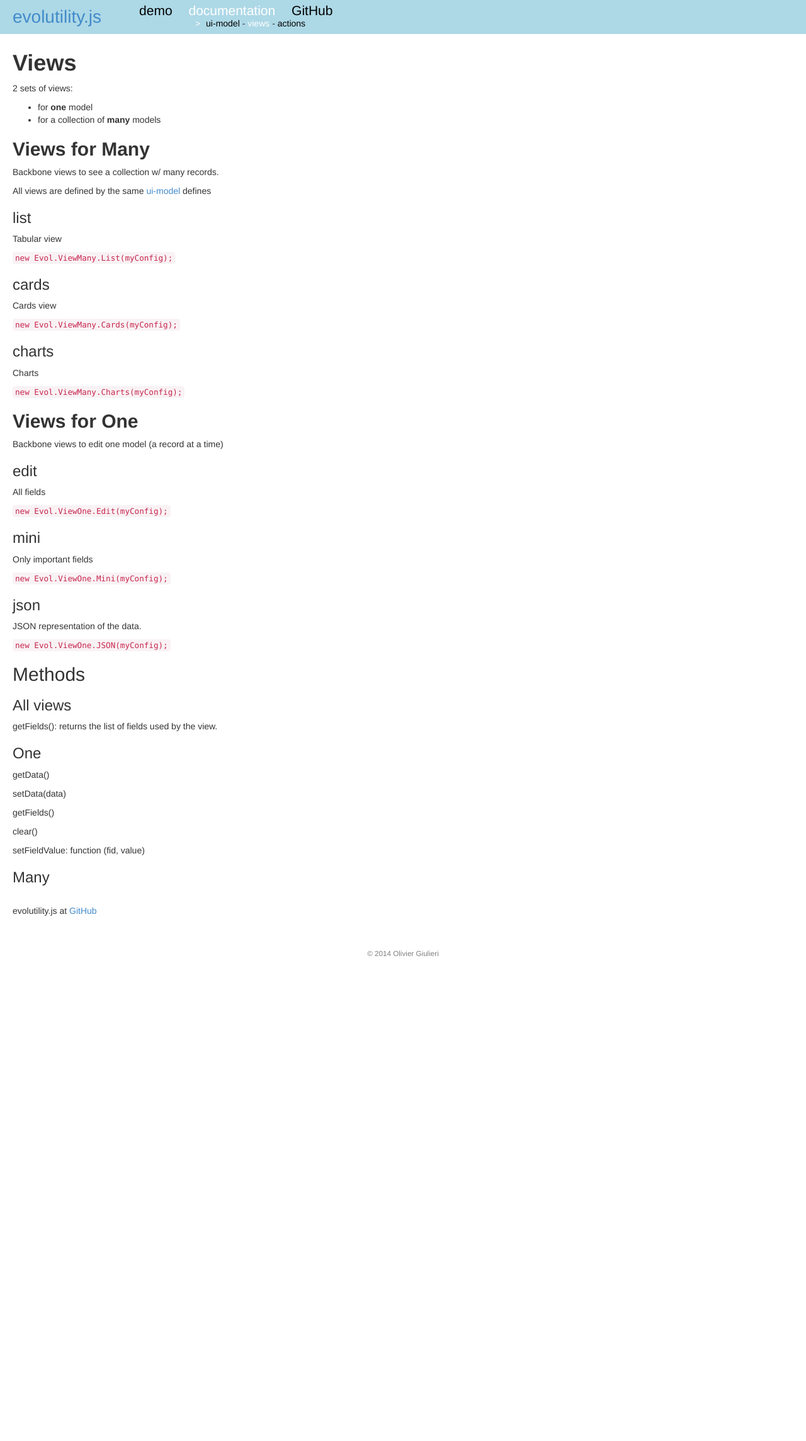
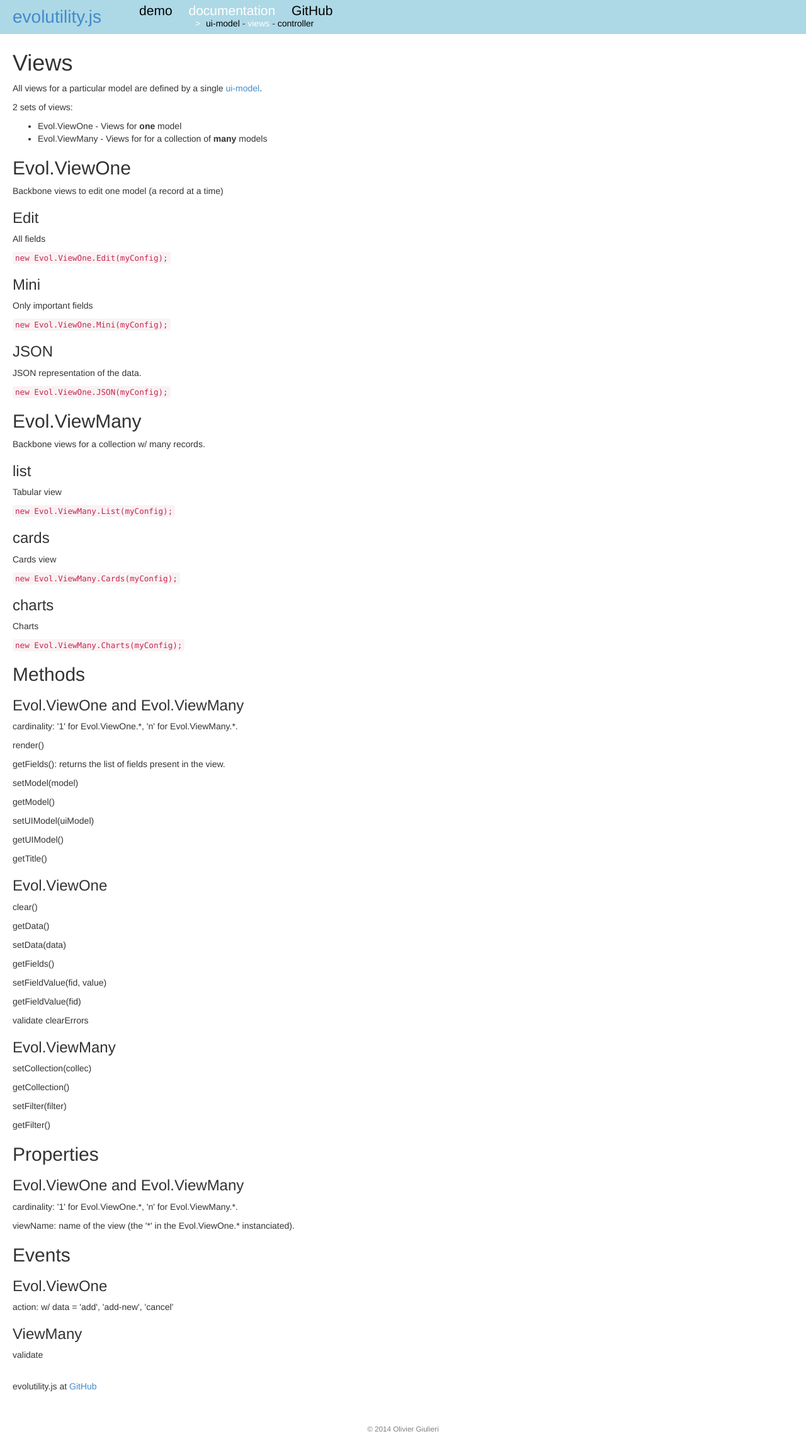
Before and after one commit to evoluteur/evolutility-ui-jquery, a website: page doc/views.html in a window 1280 px wide. Shown: the whole page at 63% size. Before the commit the page ends 1533 px from the top, so only its background shows below. Drawn offline with Linux system fonts and the light colour scheme.

Commit message:
Added content.

```diff
--- a/doc/views.html
+++ b/doc/views.html
@@ -18,25 +18,44 @@
     <div class="doc-links">
         <a href="ui-model.html">ui-model</a> -
         <a href="views.html" class="sel">views</a> -
-        <a href="actions.html">actions</a>
+        <a href="controller.html">controller</a>
     </div>
     <div class="clearfix"></div>
 </div>
 
-<h1><strong>Views</strong></h1>
+<h1>Views</h1>
 
+<p>All views for a particular model are defined by a single <a href="ui-model.html">ui-model</a>.</p>
 <p>
     2 sets of views:
 <ul>
-    <li>for <strong>one</strong> model</li>
-    <li>for a collection of <strong>many</strong> models</li>
+    <li>Evol.ViewOne - Views for <strong>one</strong> model</li>
+    <li>Evol.ViewMany - Views for for a collection of <strong>many</strong> models</li>
 </ul>
 </p>
 
-<h2><strong>Views for Many</strong></h2>
+<h2>Evol.ViewOne</h2>
 
-<p>Backbone views to see a collection w/ many records.</p>
-<p>All views are defined by the same <a href="ui-model.html">ui-model</a> defines</p>
+<p>Backbone views to edit one model (a record at a time)</p>
+<h3>Edit</h3>
+<p>All fields</p>
+<code>
+    new Evol.ViewOne.Edit(myConfig);</code>
+
+<h3>Mini</h3>
+<p>Only important fields</p>
+<code>
+    new Evol.ViewOne.Mini(myConfig);</code>
+
+<h3>JSON</h3>
+<p>JSON representation of the data.</p>
+<code>
+    new Evol.ViewOne.JSON(myConfig);</code>
+
+
+<h2>Evol.ViewMany</h2>
+
+<p>Backbone views for a collection w/ many records.</p>
 
 
 <h3>list</h3>
@@ -56,43 +75,55 @@
     new Evol.ViewMany.Charts(myConfig);</code>
 
 
-
-<h2><strong>Views for One</strong></h2>
-
-<p>Backbone views to edit one model (a record at a time)</p>
-<h3>edit</h3>
-<p>All fields</p>
-<code>
-    new Evol.ViewOne.Edit(myConfig);</code>
-
-<h3>mini</h3>
-<p>Only important fields</p>
-<code>
-    new Evol.ViewOne.Mini(myConfig);</code>
-
-<h3>json</h3>
-<p>JSON representation of the data.</p>
-<code>
-    new Evol.ViewOne.JSON(myConfig);</code>
-
 <h2>Methods</h2>
 
-<h3>All views</h3>
+<h3>Evol.ViewOne and Evol.ViewMany</h3>
 
-getFields(): returns the list of fields used by the view.
+<p>cardinality: '1' for Evol.ViewOne.*, 'n' for Evol.ViewMany.*.</p>
+<p>render()</p>
+<p>getFields(): returns the list of fields present in the view.</p>
+<p>setModel(model)</p>
+<p>getModel()</p>
+<p>setUIModel(uiModel)</p>
+<p>getUIModel()</p>
+<p>getTitle()</p>
 
-
-<h3>One</h3>
-
+<h3>Evol.ViewOne</h3>
+<p>clear()</p>
 <p>getData()</p>
 <p>setData(data)</p>
 <p>getFields()</p>
-<p>clear()</p>
-setFieldValue: function (fid, value)
+<p>setFieldValue(fid, value)</p>
+<p>getFieldValue(fid)</p>
+validate
+clearErrors
 
-<h3>Many</h3>
+<h3>Evol.ViewMany</h3>
+<p>setCollection(collec)</p>
+<p>getCollection()</p>
+<p>setFilter(filter)</p>
+<p>getFilter()</p>
 
 
+
+<h2>Properties</h2>
+
+<h3>Evol.ViewOne and Evol.ViewMany</h3>
+
+<p>cardinality: '1' for Evol.ViewOne.*, 'n' for Evol.ViewMany.*.</p>
+<p>viewName: name of the view (the '*' in the Evol.ViewOne.* instanciated).</p>
+
+
+
+<h2>Events</h2>
+
+<h3>Evol.ViewOne</h3>
+
+<p>action: w/ data = 'add', 'add-new', 'cancel'</p>
+
+<h3>ViewMany</h3>
+
+<p>validate</p>
 
 <p><br/>evolutility.js at <a href="https://github.com/evoluteur/evolutility" target="download">GitHub</a></p>
 
--- a/less/demo.less
+++ b/less/demo.less
@@ -107,6 +107,12 @@
     margin-right: 6px !important;
 }
 
+/* index.html */
+.title2{
+  font-size:smaller;
+  font-weight: normal;
+}
+
 /* winecellar demo */
 .winecellar .evol-many-cards {
 
```
Also changed, not shown: doc/controller.html (renamed from doc/actions.html, +7 -16 lines), doc/index.html (+4 -4 lines), doc/ui-model.html (+19 -26 lines), index.html (+5 -4 lines), dist/css/demo.css.
